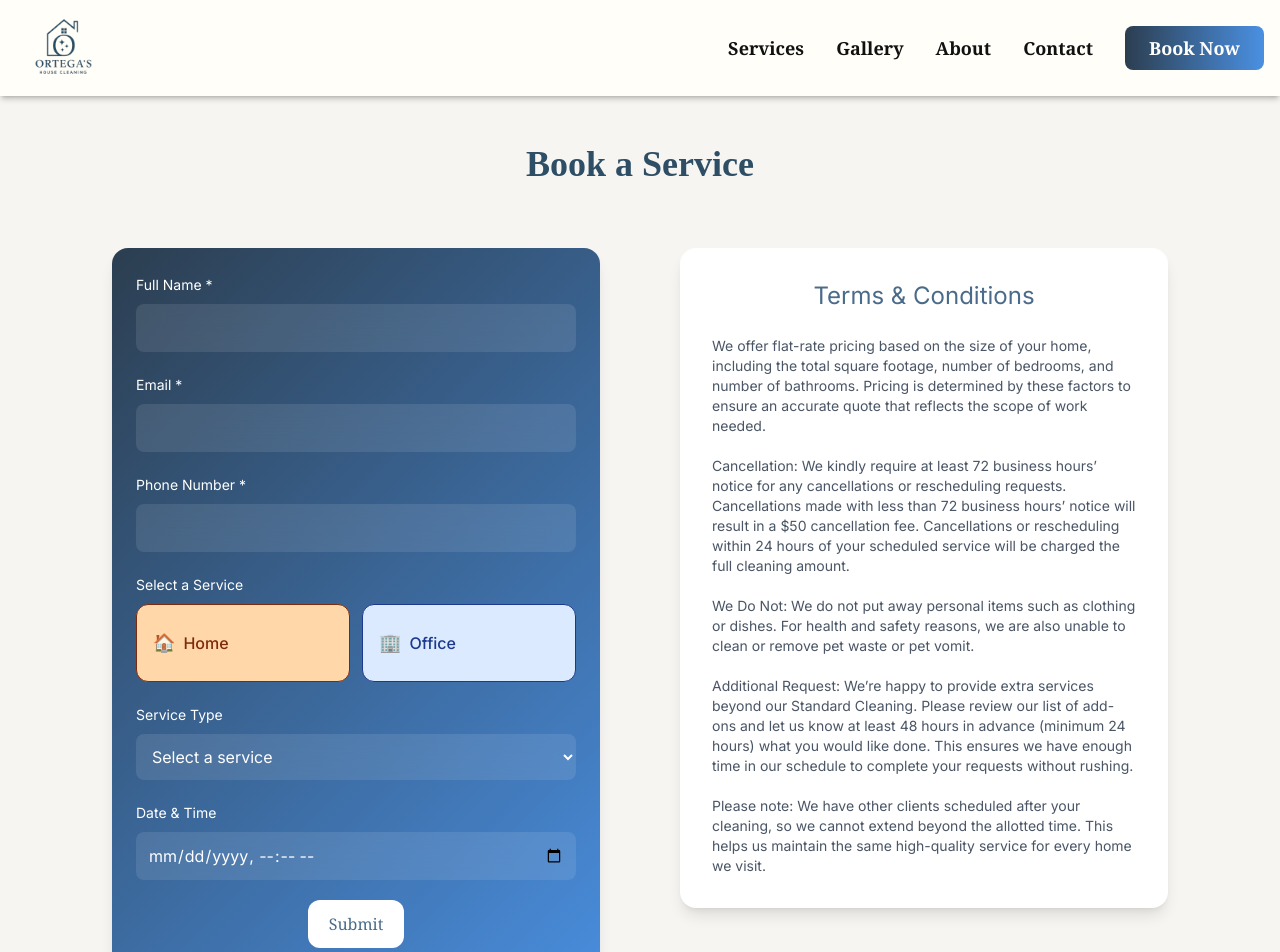
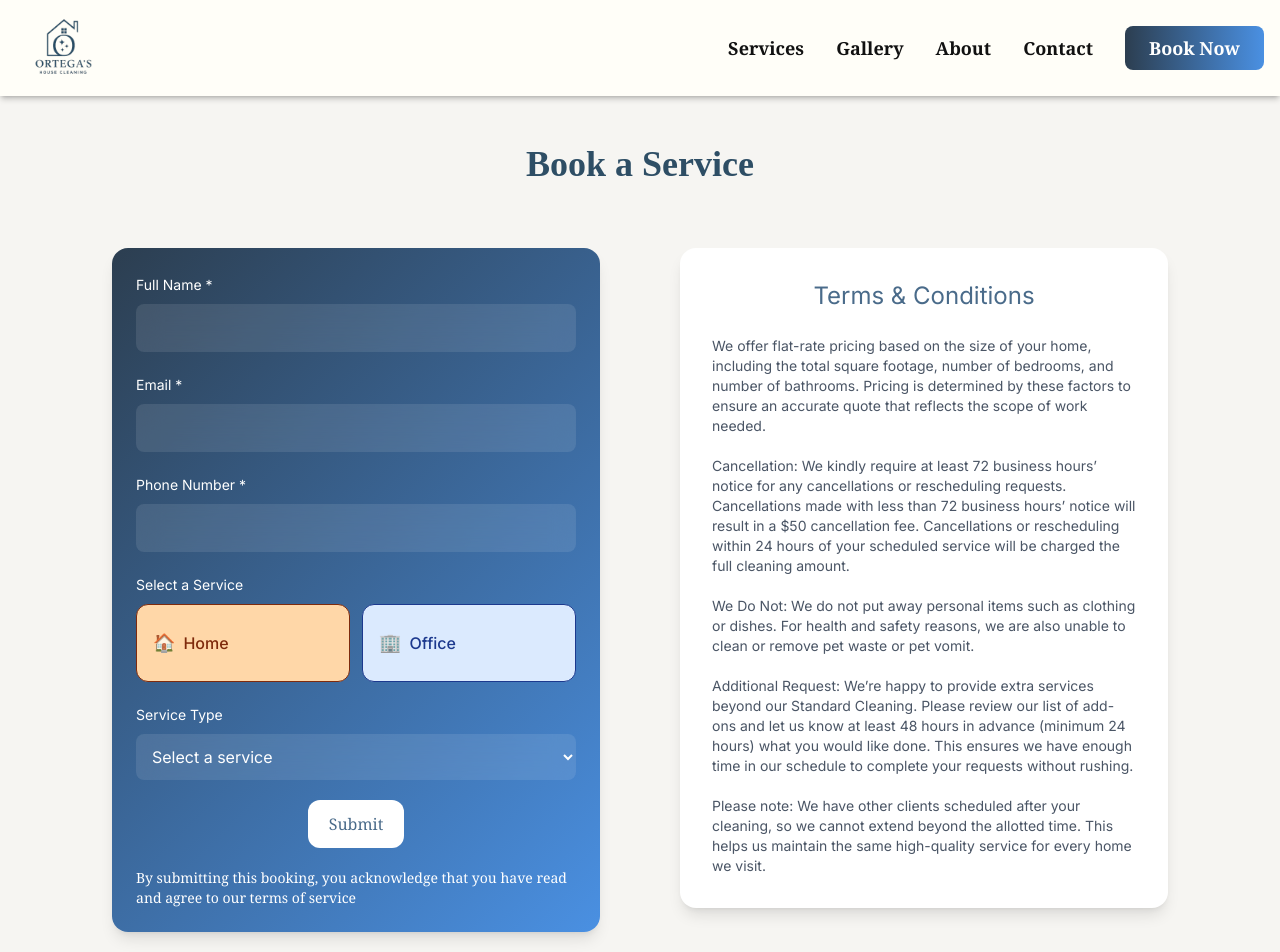
Before and after one commit to webimpactuw/ortegas-cleaning, a Next.js app: page /book in a window 1280 px wide. Shown: the top 952 px of the page. Built offline with nearby package versions, Linux system fonts and the light colour scheme.

Commit message:
removed date/time from booking form

```diff
--- a/app/api/book/route.js
+++ b/app/api/book/route.js
@@ -31,7 +31,6 @@ const bookingSchema = new mongoose.Schema({
     phone: String,
     serviceLocation: String,
     serviceType: String,
-    dateTime: String,
 });
 
 const Booking = mongoose.models.Booking || mongoose.model("Booking", bookingSchema);
@@ -56,7 +55,6 @@ export async function POST(req) {
             <p>Email: ${body.email}</p>
             <p>Phone: ${body.phone}</p>
             <p>Service: ${body.serviceType}</p>
-            <p>Date: ${body.dateTime}</p>
         `;
 
         const emailUser = `
--- a/components/booking/BookingForm.js
+++ b/components/booking/BookingForm.js
@@ -17,7 +17,6 @@ export default function BookingForm(){
         phone: "",
         serviceLocation: "Home",
         serviceType: "",
-        dateTime: ""
     });
 
     const handleChange = (e) => {
@@ -130,15 +129,6 @@ export default function BookingForm(){
                     </select>
                 </FormField>
 
-                <FormField label="Date & Time">
-                    <input
-                        name="dateTime"
-                        type="datetime-local"
-                        value={formData.dateTime}
-                        onChange={handleChange}
-                        className={inputClass}/>
-                </FormField>
-
                 <div className="flex justify-center">
                     <button
                         type="submit"
```
